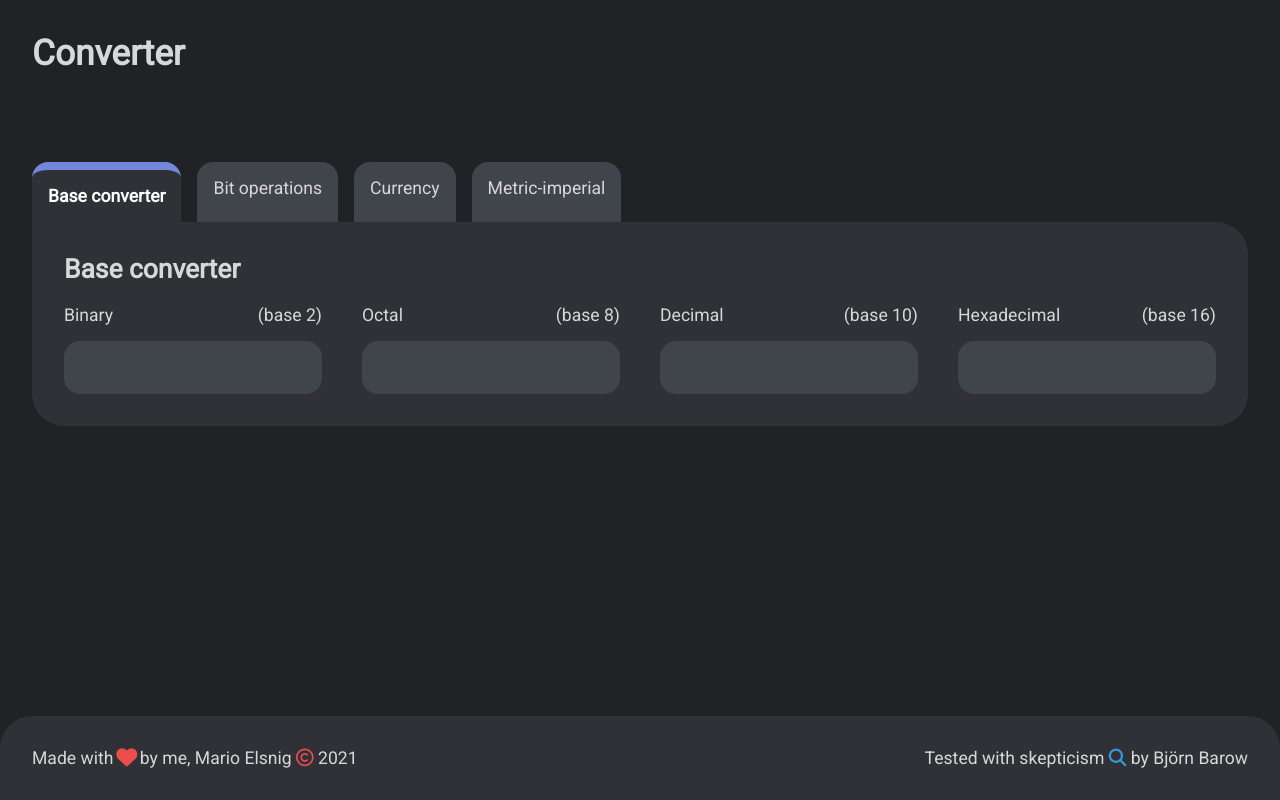
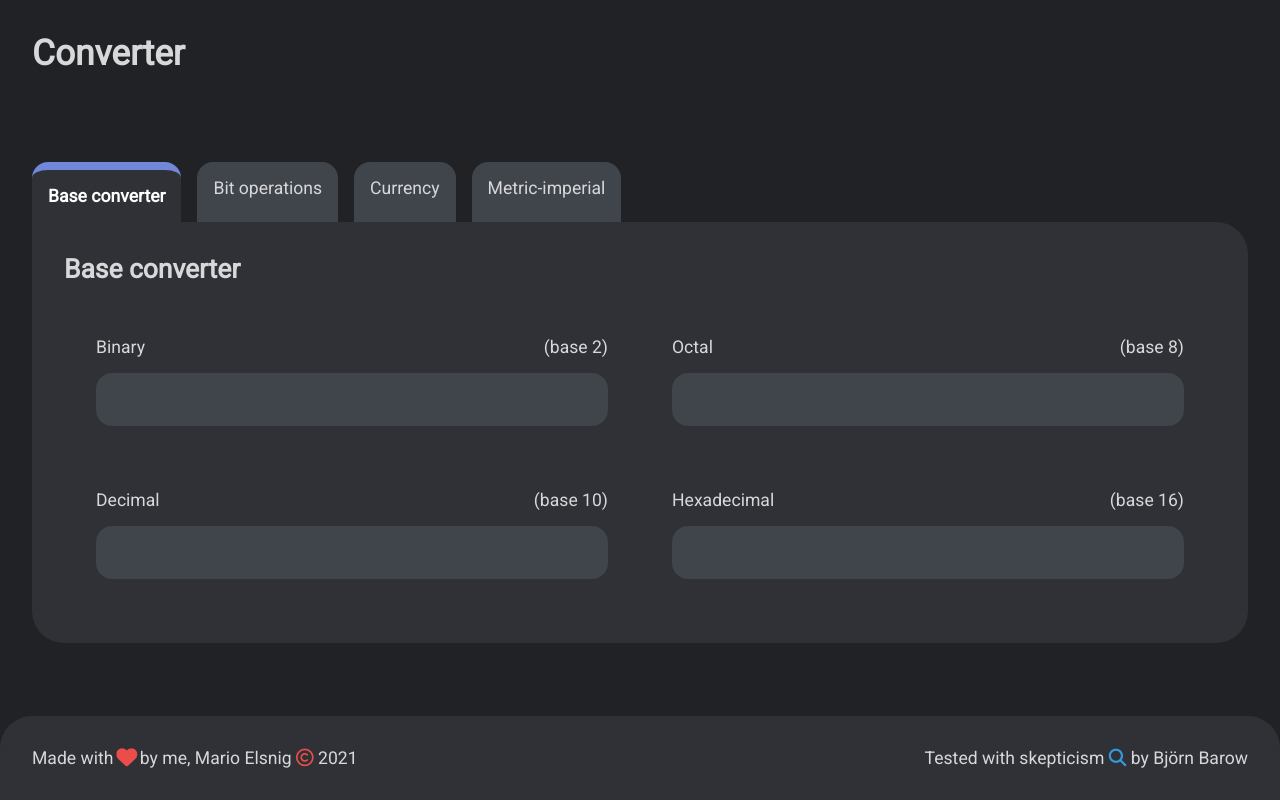
Before and after one commit to MarioMatschgi/Converter, a Vue app: page / in a window 1280 px wide. Built offline with nearby package versions, Linux system fonts and the light colour scheme.

Commit message:
Responsive

```diff
--- a/src/Css/form.css
+++ b/src/Css/form.css
@@ -1,7 +1,18 @@
 form {
   display: flex;
+  flex-direction: row;
   flex-wrap: wrap;
   justify-content: space-between;
+  /* align-items: stretch; */
+  margin: calc(0 - var(--padding));
+}
+
+form div {
+  margin: var(--padding) !important;
+  width: 25em;
+  flex: 1 1 auto;
+  display: flex;
+  flex-wrap: wrap;
 }
 
 form input {
@@ -11,6 +22,7 @@ form input {
   font-size: 1em;
   padding: var(--small_border_radius);
   border-radius: var(--small_border_radius);
+  flex: 1 1 auto;
 
   transition: all .4s;
 }
@@ -19,20 +31,11 @@ input:focus, input:hover {
   outline: none;
 }
 form input, form label {
-  display: block;
+  flex-basis: 100%;
+  margin: 0;
 }
 form .break {
   flex-basis: 100%;
-}
-form #submit-div {
-  margin-top: var(--padding);
-  margin-left: auto;
-  margin-right: auto;
-}
-form input[type="submit"] {
-}
-form input[type="submit"]:active {
-  transform: scale(0.95);
 }
 form label {
   margin-bottom: var(--small_border_radius);
```
